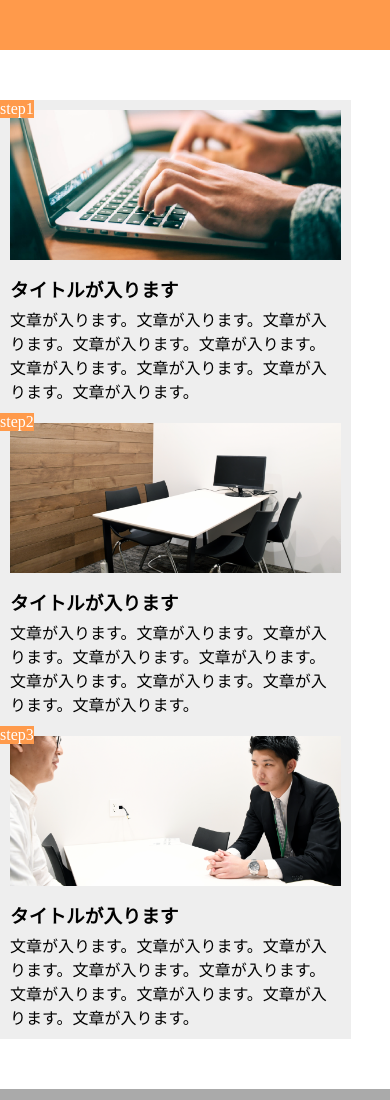
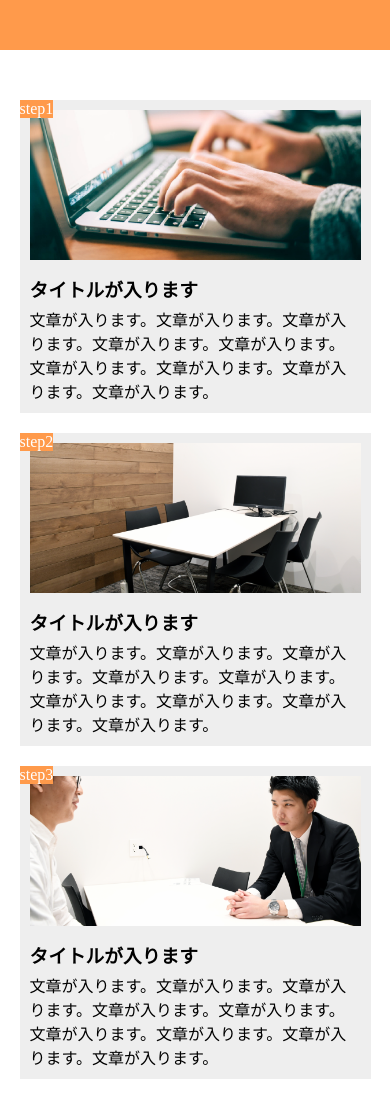
Before and after one commit to mamiokamura/html_css_kadai1, a plain HTML site: page index.html in a window 390 px wide. Shown: the top 1100 px of the page. Drawn offline with Linux system fonts and the light colour scheme.

Commit message:
modified scc2

```diff
--- a/style.css
+++ b/style.css
@@ -73,5 +73,12 @@
 
   .step-box {
     width: 90%;
+    margin :0 auto;
+    margin-bottom:20px;
+  }
+
+  .step-box:last-child{
+    margin-right:auto;
+    margin-bottom:0px;
   }
 }
```
